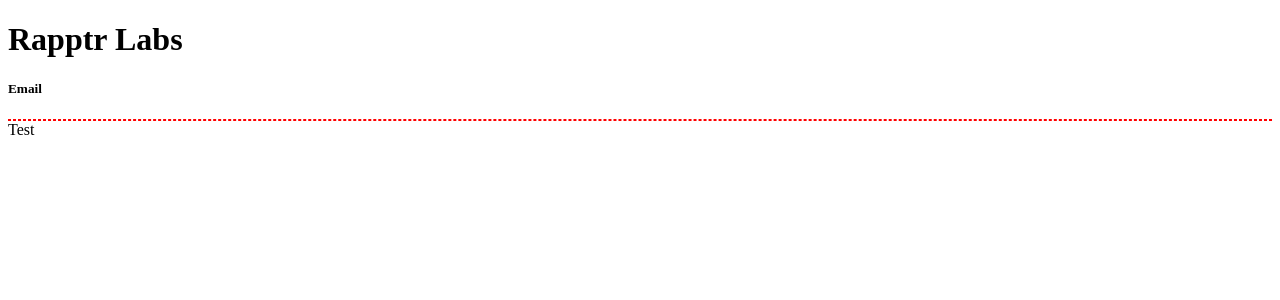
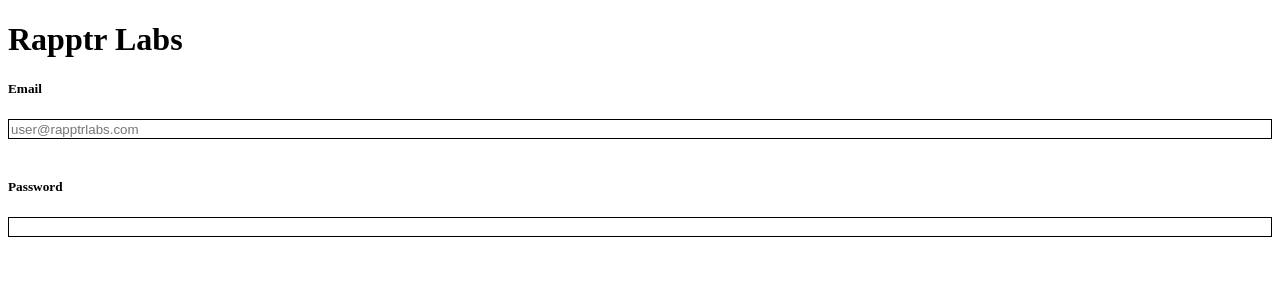
Before and after one commit to jonathanluu17/ToDoList-Coding-Challenge, a React (Create React App) app: page / in a window 1280 px wide. Shown: the top 300 px of the page. Built offline with nearby package versions, Linux system fonts and the light colour scheme.

Commit message:
email validation & password form set up

```diff
--- a/src/pages/Login/Login.css
+++ b/src/pages/Login/Login.css
@@ -0,0 +1,18 @@
+.emailInput {
+    border: none;
+    outline: none;
+    /* width: 500px; */
+}
+.emailInput:active {
+    border: none;
+    outline: none;
+}
+
+.passInput {
+    border: none;
+    outline: none;
+}
+.passInput.active{
+    border: none;
+    outline: none;
+}
--- a/src/pages/Login/Login.jsx
+++ b/src/pages/Login/Login.jsx
@@ -1,14 +1,45 @@
 import React, { Component, useEffect, useState } from 'react'
+import './Login.css'
 
 export function LoginPage() {
     // initialize form fields in state
-    const [email, setEmail] = useState('')
-    const [pass, setPass] = useState('')
+    const [inputs, setInput] = useState({
+        email: '',
+        password: ''
+    })
+
+    // initialize state for updating login input styling
+    const [emailStyle, setEmailStyle] = useState({
+        borderColor: '1px solid black',
+        textvisible: 'hidden'
+    })
+
+    // useEffect(() => {
+    //     console.log(inputs)
+    // })
 
 
+    // validate email onchange
+    const emailOnchange = (e) => {
+        // validate email format
+        if (e.target.value && !/^\w+([\.-]?\w+)*@\w+([\.-]?\w+)*(\.\w{2,3})+$/.test(e.target.value)){
+            setEmailStyle({
+                borderColor: '1px solid red',
+                textvisible: 'visible'
+            })
+        } else {
+            setEmailStyle({
+                borderColor: '1px solid black',
+                textvisible: 'hidden'
+            })
+            setInput({...inputs, email:e.target.value})
+        }
+    }
 
-    // initialize state for updating login input styling
-    const [emailColor, setEmailColor] = useState('black')
+    // password onchange
+    const passOnchange = (e) => {
+        setInput({...inputs, password:e.target.value})
+    }
 
     return (
         <div>
@@ -19,15 +50,18 @@
                 <div className="inputsMainContainer">
                     <div className="emailContainer">
                         <h5>Email</h5>
-                        <div className="emailWrapper" style={{border: '1px dashed red'}}>
-
+                        <div className="emailWrapper" style={{border: emailStyle.borderColor}}>
+                            <input className="emailInput" type='text' placeholder='user@rapptrlabs.com' onChange={emailOnchange} />
+                        </div>
+                        <div className='textWarning' style={{color: 'red', visibility: emailStyle.textvisible}}>Not a valid email</div>
+                    </div>
+                    <div className="passContainer">
+                        <h5>Password</h5>
+                        <div className="passWrapper" style={{border:'1px solid black'}}>
+                            <input className="passInput" type='password' onChange={passOnchange} />
                         </div>
                     </div>
-                    <div className="passContainer">
-
-                    </div>
                 </div>
-                Test
             </div>
         </div>
     )
```
